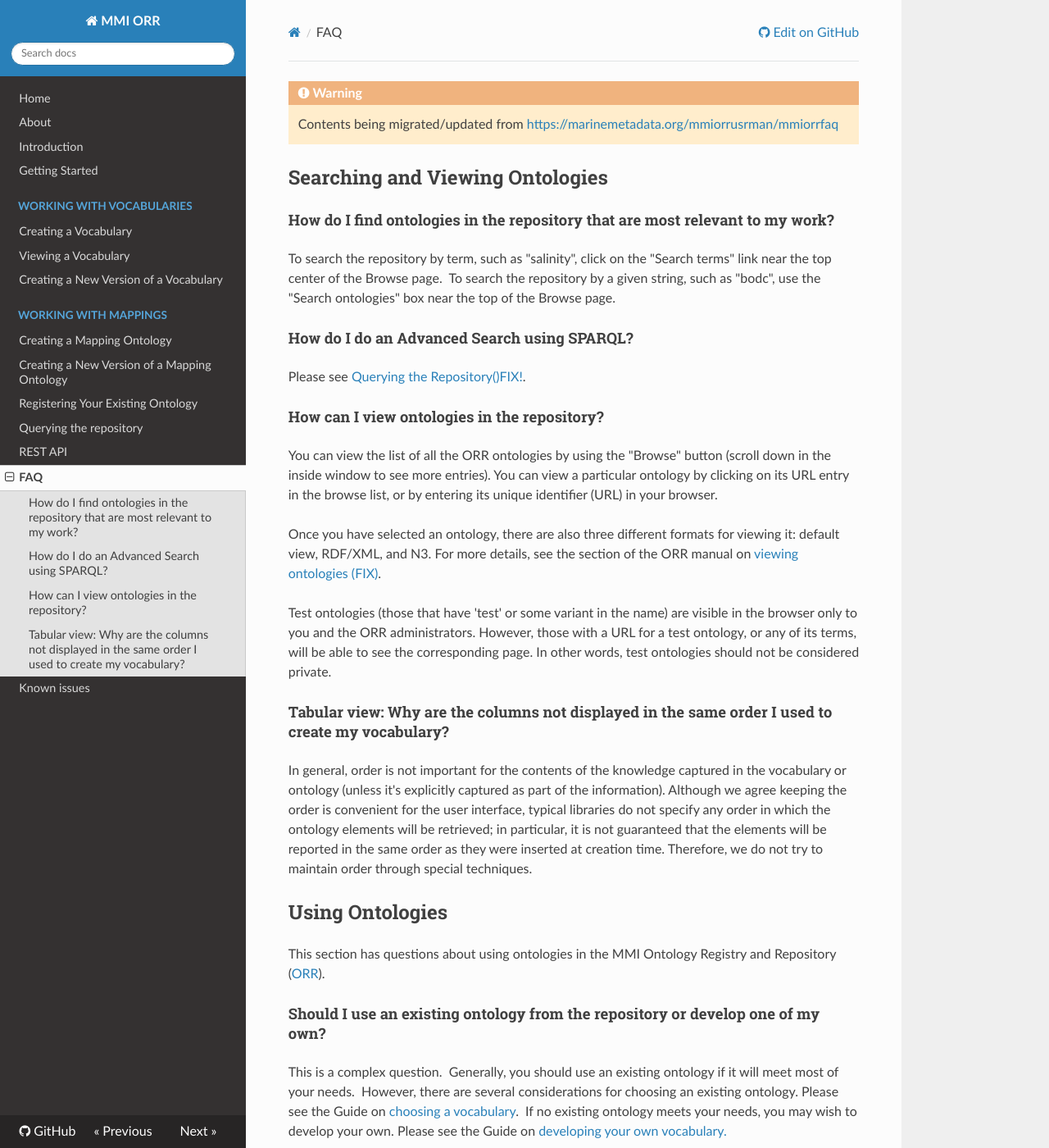
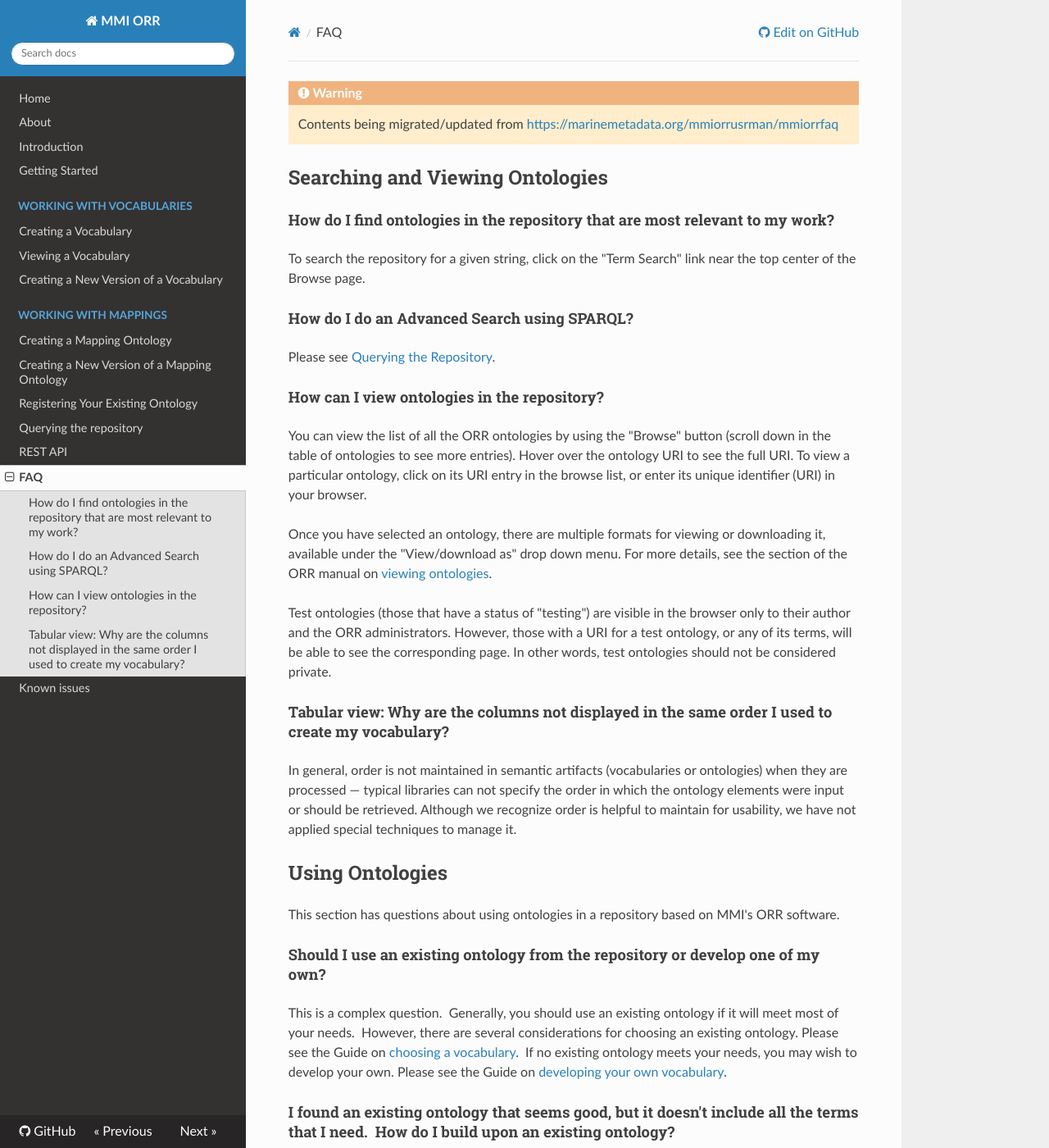
Before and after one commit to mmisw/mmiorr-docs, an MkDocs documentation site: the page built from docs/faq.md, in a window 1280 px wide and 1400 px high. Shown: the whole window at 82% size. Built offline with MkDocs 1.6.1, drawn with Linux system fonts in a browser that asks for light colours; nearby versions of some CDN libraries; old or Windows-style settings are respelled for this version of MkDocs; some of the changed text lies outside the part shown.

Commit message:
tried to fix all the links and some content
still lots of content to fix, and verified against the code.

```diff
--- a/docs/faq.md
+++ b/docs/faq.md
@@ -7,41 +7,33 @@
 
 #### How do I find ontologies in the repository that are most relevant to my work?
 
-To search the repository by term, such as "salinity", click on the "Search terms" link near the top center of the
-Browse page.  To search the repository by a given string, such as "bodc", use the "Search ontologies" box near
-the top of the Browse page.
+To search the repository for a given string, click on the "Term Search" link near the top center of the
+Browse page.
 
 #### How do I do an Advanced Search using SPARQL?
 
-Please see [Querying the Repository()FIX!](http://marinemetadata.org/mmiorrusrman/mmiorrquery).
+Please see [Querying the Repository](https://mmisw.org/orrdoc/query/).
 
 #### How can I view ontologies in the repository?
 
-You can view the list of all the ORR ontologies by using the "Browse" button (scroll down in the inside window to
-see more entries). You can view a particular ontology by clicking on its URL entry in the browse list, or by
-entering its unique identifier (URL) in your browser.
+You can view the list of all the ORR ontologies by using the "Browse" button (scroll down in the table of ontologies to
+see more entries). Hover over the ontology URI to see the full URI. To view a particular ontology, click on its URI entry in the browse list, or enter its unique identifier (URI) in your browser.
 
-Once you have selected an ontology, there are also three different formats for viewing it: default view,
-RDF/XML, and N3\. For more details, see the section of the ORR manual on
-[viewing ontologies (FIX)](/mmiorrusrman/viewvocab).
+Once you have selected an ontology, there are multiple formats for viewing or downloading it, available under the "View/download as" drop down menu. For more details, see the section of the ORR manual on [viewing ontologies](/https://mmisw.org/orrdoc/vocab/view/).
 
-Test ontologies (those that have 'test' or some variant in the name) are visible in the browser only to you
-and the ORR administrators. However, those with a URL for a test ontology, or any of its terms, will be able
+Test ontologies (those that have a status of "testing") are visible in the browser only to their author
+and the ORR administrators. However, those with a URI for a test ontology, or any of its terms, will be able
 to see the corresponding page. In other words, test ontologies should not be considered private.
 
 #### Tabular view: Why are the columns not displayed in the same order I used to create my vocabulary?
 
-In general, order is not important for the contents of the knowledge captured in the vocabulary or ontology
-(unless it's explicitly captured as part of the information). Although we agree keeping the order is convenient
-for the user interface, typical libraries do not specify any order in which the ontology elements will be retrieved;
-in particular, it is not guaranteed that the elements will be reported in the same order as they were inserted at
-creation time. Therefore, we do not try to maintain order through special techniques.
-
-
+In general, order is not maintained in semantic artifacts (vocabularies or ontologies) when they are processed —
+typical libraries can not specify the order in which the ontology elements were input or should be retrieved.
+Although we recognize order is helpful to maintain for usability, we have not applied special techniques to manage it.
 
 ## Using Ontologies
 
-This section has questions about using ontologies in the MMI Ontology Registry and Repository ([ORR](http://mmisw.org/orr)).
+This section has questions about using ontologies in a repository based on MMI's ORR software.
 
 #### Should I use an existing ontology from the repository or develop one of my own?
 
@@ -50,7 +42,7 @@
 [choosing a vocabulary](http://marinemetadata.org/guides/vocabs/cvchooseimplement/cvchoosing).
 If no existing ontology meets
 your needs, you may wish to develop your own. Please see the Guide on
-[developing your own vocabulary.](http://marinemetadata.org/guides/vocabs/cvdev)
+[developing your own vocabulary](http://marinemetadata.org/guides/vocabs/cvdev).
 
 #### I found an existing ontology that seems good, but it doesn't include all the terms that I need.  How do I build upon an existing ontology?
 
@@ -69,32 +61,34 @@
 
 #### How do I use ontologies in the ORR? What is the format of the link?
 
-The simplest way to use an ontology is to enter its unique identifier (a URL) into your browser.
+The simplest way to use an ontology is to enter its unique identifier (a URI) into your browser.
 The MMI ORR will serve a page that describes the ontology's metadata, and then the content of the ontology.
-You may have to click on the section headers to show the content below the header. MMI provides complete
+You may have to click on the section headers to show the content below the header. The software provides complete
 information about the ontology it is showing.
 
 You can access any of the terms in the ontology by appending a `/` and the term identifier (a name or code)
-to the ontology URL. This URL represents the corresponding term, and ORR will present information relevant
+to the ontology URI. This new URI represents the corresponding term, and the service will present information relevant
 to the specific term.
 
 If you want to look at the ontology in a structured format (e.g., RDF/XML, or N3), you can construct a
-URL which requests this format, for example `http://mmisw.org/ont?form=n3&uri=`,
-followed by your ontology's URL, will present the ontology in the n3 format.
+URI which requests this format, for example `http://mmisw.org/ont?form=n3&uri=`,
+followed by your ontology's URI, will present the ontology in the n3 format.
 
-The page [Viewing a Vocabulary (FIX)](/mmiorrusrman/viewvocab)
+The page [Viewing a Vocabulary](https://mmisw.org/orrdoc/vocab/view/)
 describes these formats and viewing options in more detail.
 
 #### How do I query the registered ontologies programatically? What services do I have?
 
-Please see the section [Programmatic Access (FIX)](http://marinemetadata.org/mmiorrusrman/mmiorrprg).
+Please see the section [REST API](https://mmisw.org/orrdoc/rest/), which points to the REST API documentation.
 
-#### Can you give examples of how to open them in Protégé and TopBraid Composer?
+#### Can you give examples of how to open the registered ontologies in Protégé and TopBraid Composer?
 
-Briefly, you can either specify the ontology URL directly to one of those applications,
-or download the ontology as an RDF/XML format (use a URL like `http://mmisw.org/ont?form=rdf&uri=`,
-followed by your ontology name) and then open it locally.
-
+Briefly, you can either specify the ontology URI directly to one of those applications,
+or download the ontology as an RDF/XML format. To download the ontology from its front page,
+you can use the `View/download as` dropdown menu, selecting RDF/XML as the format.
+Another option is to directly specify the download URI in your browser, constructed as `http://mmisw.org/ont?form=rdf&uri=`,
+followed by your ontology name.
+Once you have downloaded the ontology, you can open it locally in any ontology or text management application.
 
 ## Submitting and Updating Ontologies
 
@@ -106,7 +100,7 @@
 
 #### I have a vocabulary in OWL/text/Excel… format, how do I submit it to the ORR?
 
-If it is an OWL-formatted ontology file, select the "Upload ontology" button, browse to your local file, upload the ontology to the workspace, choose the hosting option, and complete the metadata details. Then, click on "Review and Register" and submit. If the vocabulary is in an spreadsheet-like format, you should choose "Create vocabulary" and import the file (once you have it in CSV format), to convert it into an ontology. For more information, see the sections of the ORR manual on [hosting options](/mmiorrusrman/mmiorrref/mmiorruploadexisting) and [getting started](/mmiorrusrman/mmiorrgetstarted).
+If it is an OWL-formatted ontology file, select the "Upload ontology" button, browse to your local file, upload the ontology to the workspace, choose the hosting option, and complete the metadata details. Then, click on "Review and Register" and submit. If the vocabulary is in an spreadsheet-like format, you should choose "Create vocabulary" and import the file (once you have it in CSV format), to convert it into an ontology. For more information, see the sections of the ORR manual on [hosting options](https://mmisw.org/orrdoc/upload/#what-options-are-available-for-hosting-ontologies) and [getting started](https://mmisw.org/orrdoc/gettingstarted/).
 
 #### I have a vocabulary in non-RDF XML format, how do I submit it to the ORR?
 
@@ -116,7 +110,7 @@
 
 #### Is it better to upload a vocabulary file or create a new file using the ORR's "create vocabulary" tools?
 
-This entirely depends on your situation and preferences. Once you are logged in, you can upload information as an ontology file, as a simple vocabulary text file, or by entering information about individual terms in a table. For any of these options, start at the ontology overview page at [http://mmisw.org/or](http://mmisw.org/or "http://mmisw.org/or").
+This entirely depends on your situation and preferences. Once you are logged in, you can upload information as an ontology file, as a simple vocabulary text file, or by entering information about individual terms in a table. For any of these options, start at the ontology overview page for your deployment ([ORR](http://mmisw.org/orr) or [COR](http://cor.esipfed.org/orr)).
 
 If you are just starting to describe your vocabulary or want to evaluate the system, it may be be easiest to create the vocabulary using our system for table-based entry. Start by clicking on the "Create Vocabulary" tab on the ontology overview page. You will see a table in which you can type your terms, definitions, and other information. (Note that you must enter 'return' _before_ entering or editing a cell value.) When you want to put your information into the system, enter its description using the drop-down "Metadata details" arrow at the top of the page, then click on "Review and Register".
 
@@ -140,7 +134,7 @@
 
 #### I want to submit my vocabulary as a "test". How do I do that?
 
-Submit your vocabulary per the usual instructions. However, in the metadata section, for "authority abbreviation", please use "testing", "mmitest", or a string with prefix "test_" (or "testing_") or suffix "_test" (or "_testing"). Case is ignored.
+Submit your vocabulary per the usual instructions. You will have the option to define its status as 'testing'.
 
 #### When creating a vocabulary, are there any best practices for creating term fields?
 
@@ -150,15 +144,11 @@
 
 We strongly encourage you to put definitions for every concept, even if they are fairly simple placeholders. They can always be improved later, but only if people know what you meant in the first place!
 
-A complete list of recommendations is provided in our [Guide on building vocabularies](/guides/vocabs/cvdev/cvdevnew/cvdevtips)
-
-#### I have a vocabulary in which some of the terms are composites of other terms in the vocabulary. How do I develop an ontology that accommodates this?
-
-Please see the current discussion of [an approach](/community/teams/ont/compterm) to this issue.
+A complete list of recommendations is provided in our [Guide on building vocabularies](http://marinemetadata.org/guides/vocabs/cvdev/cvdevnew/cvdevtips)
 
 #### How do I update my ontology file once it has been submitted to the ORR?
 
-Log in, click on the link for the ontology you would like to edit, and click on "New Version". See also the section of the ORR manual on [updating](../../mmiorrusrman/mmiorrnewvocabversion) an ontology.
+Log in, click on the link for the ontology you would like to edit, and click on "New Version". See also the section of the ORR manual on [updating](https://mmisw.org/orrdoc/vocab/newversion/) an ontology.
 
 #### Can I use my ontology editor XXX? (XXX = Protégé, NeOn, etc.)
 
@@ -187,8 +177,8 @@
 
 #### What are the benefits of mapping my vocabulary to others in the ORR?
 
-There are many reasons for mapping between vocabularies.  Please see [Creating a Mapping Ontology](../../mmiorrusrman/mmiorrref/mmiorrnewmapping) and the Guide on [mapping vocabularies](../../guides/vocabs/cvchooseimplement/cvmap).
+There are many reasons for mapping between vocabularies.  Please see [Creating a Mapping Ontology](https://mmisw.org/orrdoc/mapping/new/) and the Guide on [mapping vocabularies](http://marinemetadata.org/guides/vocabs/cvchooseimplement/cvmap).
 
 #### How do I map my vocabulary to others in the ORR? Are there any recommended best practices?
 
-Please see http://marinemetadata.org/mmiorrusrman/mmiorrmapps. Also, this [Guide](../../guides/vocabs/cvchooseimplement/cvmap/cvmapvine) describes the standalone application.
+Please see http://marinemetadata.org/mmiorrusrman/mmiorrmapps.
```
Also changed, not shown: other parts of docs/faq.md (+3 -3 lines).
